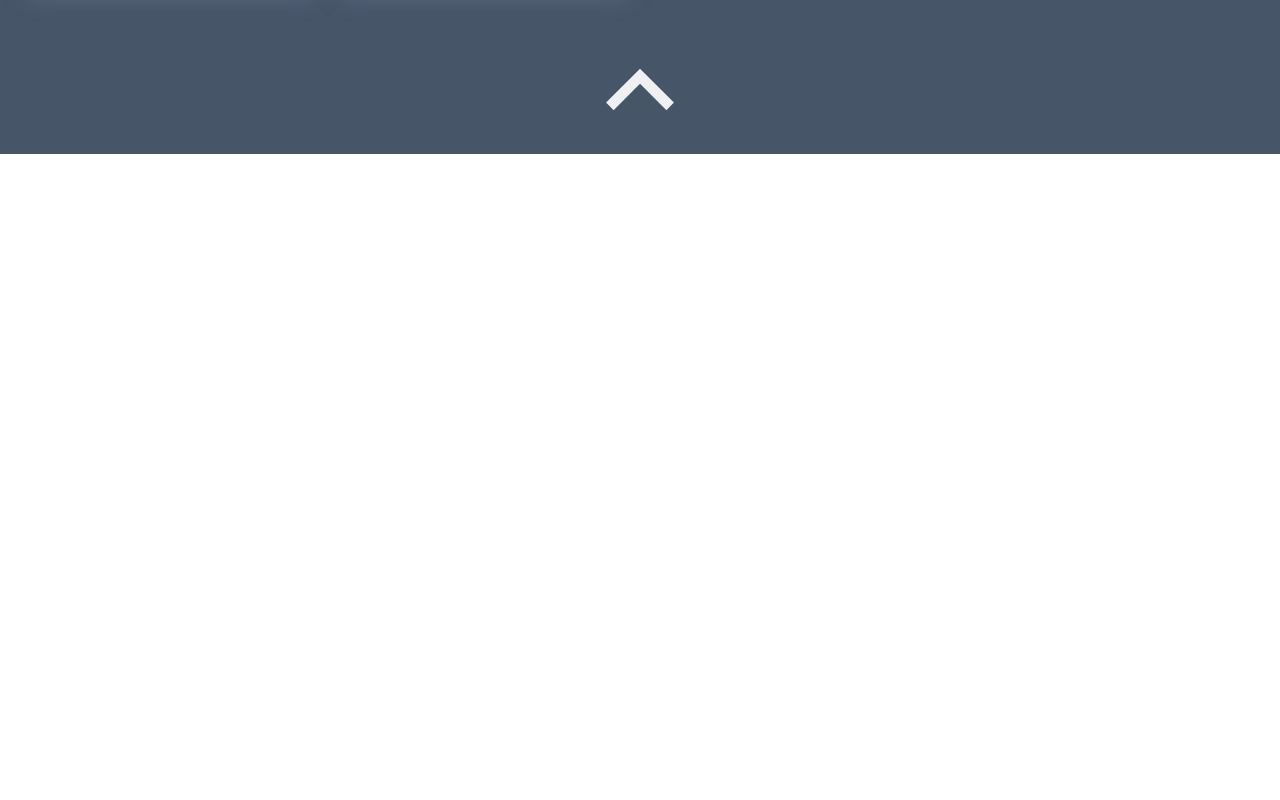
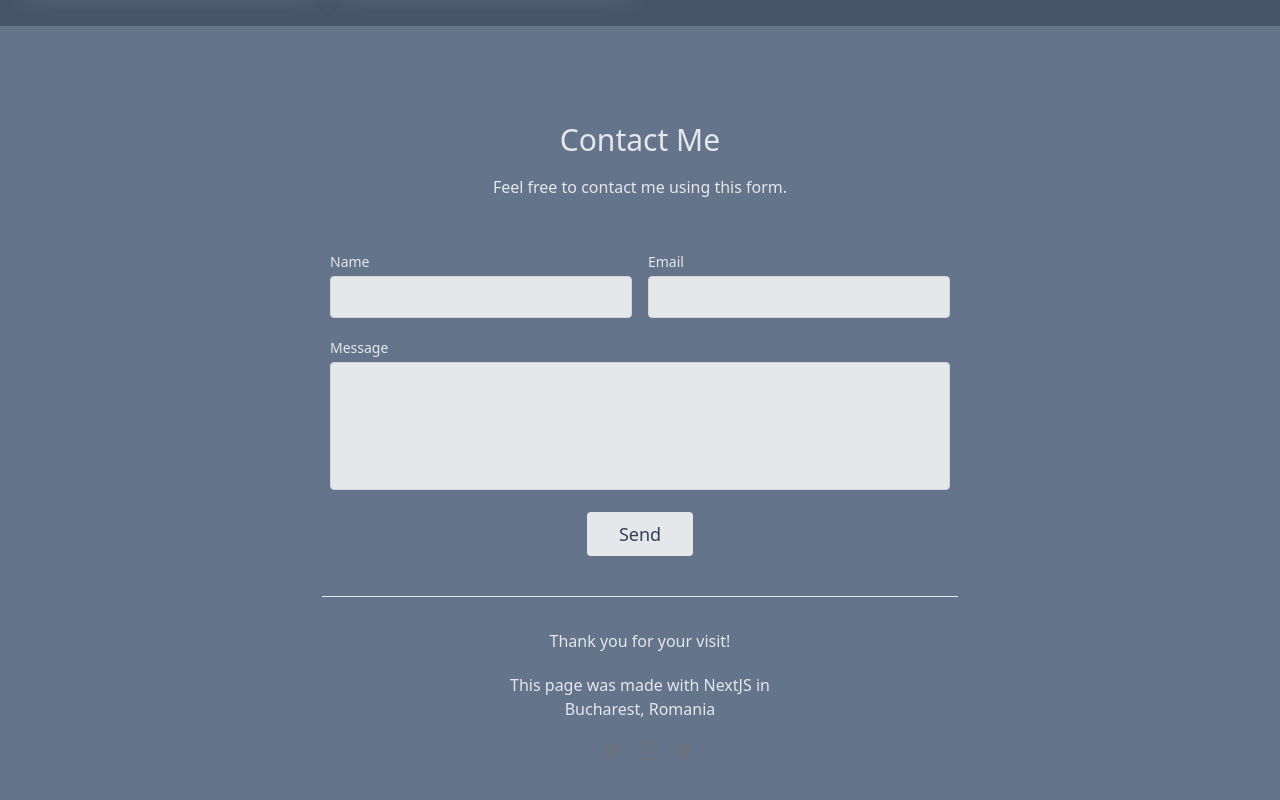
Before and after one commit to GAlexandruD/ad-portfolio, a Next.js app: page / in a window 1280 px wide. Shown: the part 1640-2440 px from the top of the page. Before the commit the page ends 1794 px from the top, so only its background shows below. Built offline with nearby package versions, Linux system fonts and the light colour scheme.

Commit message:
added Contact form

```diff
--- /dev/null
+++ b/components/Contact.tsx
@@ -0,0 +1,134 @@
+type Props = {}
+
+const Contact = (props: Props) => {
+  return (
+    <section
+      id="contact"
+      className="body-font relative bg-slate-500 text-gray-200"
+    >
+      <div className="container mx-auto px-5 py-24">
+        <div className="mb-12 flex w-full flex-col text-center">
+          <h1 className="title-font mb-4 text-2xl font-medium text-gray-200 sm:text-3xl">
+            Contact Me
+          </h1>
+          <p className="mx-auto text-base leading-relaxed lg:w-2/3">
+            Feel free to contact me using this form.
+          </p>
+        </div>
+        <div className="mx-auto md:w-2/3 lg:w-1/2">
+          <div className="-m-2 flex flex-wrap">
+            <div className="w-1/2 p-2">
+              <div className="relative">
+                <label
+                  htmlFor="name"
+                  className="text-sm leading-7 text-gray-200"
+                >
+                  Name
+                </label>
+                <input
+                  type="text"
+                  id="name"
+                  name="name"
+                  className="w-full rounded border border-gray-300 bg-gray-100 bg-opacity-90 py-1 px-3 text-base leading-8 text-gray-700 outline-none transition-colors duration-200 ease-in-out focus:border-indigo-500 focus:bg-white focus:ring-2 focus:ring-indigo-200"
+                />
+              </div>
+            </div>
+            <div className="w-1/2 p-2">
+              <div className="relative">
+                <label
+                  htmlFor="email"
+                  className="text-sm leading-7 text-gray-200"
+                >
+                  Email
+                </label>
+                <input
+                  type="email"
+                  id="email"
+                  name="email"
+                  className="w-full rounded border border-gray-300 bg-gray-100 bg-opacity-90 py-1 px-3 text-base leading-8 text-gray-700 outline-none transition-colors duration-200 ease-in-out focus:border-indigo-500 focus:bg-white focus:ring-2 focus:ring-indigo-200"
+                />
+              </div>
+            </div>
+            <div className="w-full p-2">
+              <div className="relative">
+                <label
+                  htmlFor="message"
+                  className="text-sm leading-7 text-gray-200"
+                >
+                  Message
+                </label>
+                <textarea
+                  id="message"
+                  name="message"
+                  className="h-32 w-full resize-none rounded border border-gray-300 bg-gray-100 bg-opacity-90 py-1 px-3 text-base leading-6 text-gray-700 outline-none transition-colors duration-200 ease-in-out focus:border-indigo-500 focus:bg-white focus:ring-2 focus:ring-indigo-200"
+                ></textarea>
+              </div>
+            </div>
+            <div className="w-full p-2">
+              <button className="mx-auto flex rounded border-0 bg-gray-200 py-2 px-8 text-lg text-slate-700 hover:bg-gray-300 focus:outline-none">
+                Send
+              </button>
+            </div>
+            <div className="mt-8 w-full border-t border-gray-200 p-2 pt-8 text-center">
+              <a className="text-gray-200">Thank you for your visit!</a>
+              <p className="my-5 leading-normal">
+                This page was made with NextJS in
+                <br />
+                Bucharest, Romania
+              </p>
+              <span className="inline-flex">
+                <a className="ml-4 text-gray-500">
+                  <svg
+                    fill="currentColor"
+                    stroke-linecap="round"
+                    stroke-linejoin="round"
+                    stroke-width="2"
+                    className="h-5 w-5"
+                    viewBox="0 0 24 24"
+                  >
+                    <path d="M23 3a10.9 10.9 0 01-3.14 1.53 4.48 4.48 0 00-7.86 3v1A10.66 10.66 0 013 4s-4 9 5 13a11.64 11.64 0 01-7 2c9 5 20 0 20-11.5a4.5 4.5 0 00-.08-.83A7.72 7.72 0 0023 3z"></path>
+                  </svg>
+                </a>
+                <a className="ml-4 text-gray-500">
+                  <svg
+                    fill="none"
+                    stroke="currentColor"
+                    stroke-linecap="round"
+                    stroke-linejoin="round"
+                    stroke-width="2"
+                    className="h-5 w-5"
+                    viewBox="0 0 24 24"
+                  >
+                    <rect
+                      width="20"
+                      height="20"
+                      x="2"
+                      y="2"
+                      rx="5"
+                      ry="5"
+                    ></rect>
+                    <path d="M16 11.37A4 4 0 1112.63 8 4 4 0 0116 11.37zm1.5-4.87h.01"></path>
+                  </svg>
+                </a>
+                <a className="ml-4 text-gray-500">
+                  <svg
+                    fill="currentColor"
+                    stroke-linecap="round"
+                    stroke-linejoin="round"
+                    stroke-width="2"
+                    className="h-5 w-5"
+                    viewBox="0 0 24 24"
+                  >
+                    <path d="M21 11.5a8.38 8.38 0 01-.9 3.8 8.5 8.5 0 01-7.6 4.7 8.38 8.38 0 01-3.8-.9L3 21l1.9-5.7a8.38 8.38 0 01-.9-3.8 8.5 8.5 0 014.7-7.6 8.38 8.38 0 013.8-.9h.5a8.48 8.48 0 018 8v.5z"></path>
+                  </svg>
+                </a>
+              </span>
+            </div>
+          </div>
+        </div>
+      </div>
+    </section>
+  )
+}
+
+export default Contact
--- a/pages/index.tsx
+++ b/pages/index.tsx
@@ -1,6 +1,7 @@
 import type { NextPage } from 'next'
 import Head from 'next/head'
 import Image from 'next/image'
+import Contact from '../components/Contact'
 import { Example } from '../components/Example'
 import Footer from '../components/Footer'
 
@@ -24,6 +25,7 @@ const Home: NextPage = () => {
 
       <Logos />
       <Projects />
+      <Contact />
       <Footer />
     </div>
   )
```
